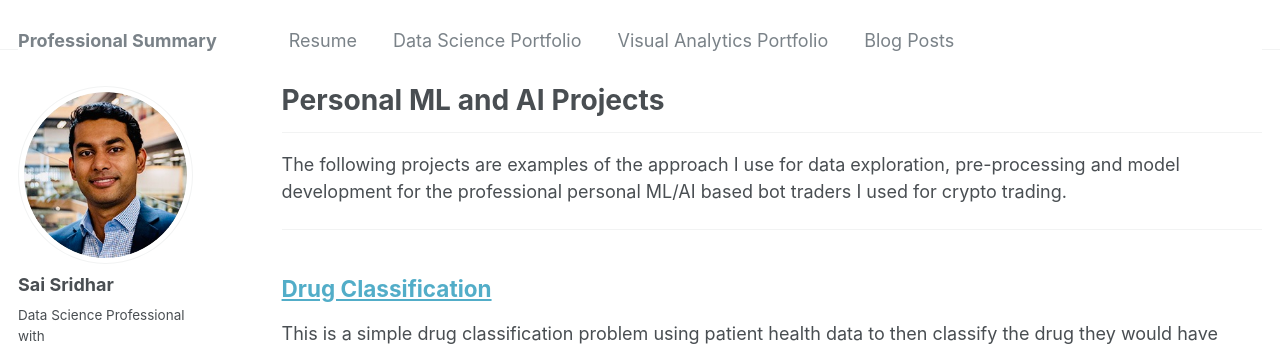
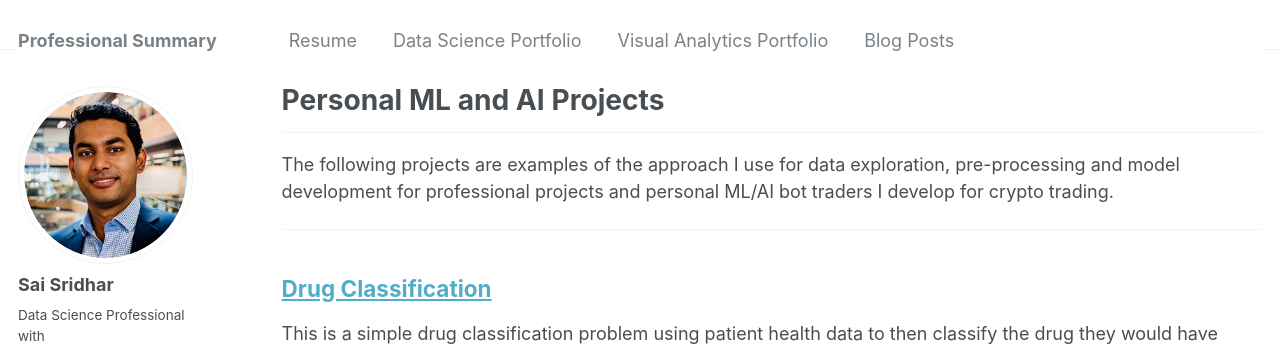
Before and after one commit to saiksridhar/saiksridhar.github.io, a Jekyll site: the page built from _pages/publications.md, in a window 1280 px wide and 1056 px high. Shown: the top 348 px of the window. Built offline with Jekyll 4.4.1, drawn with Linux system fonts in a browser that asks for light colours.

Commit message:
Update publications.md

```diff
--- a/_pages/publications.md
+++ b/_pages/publications.md
@@ -5,7 +5,7 @@ permalink: /publications/
 author_profile: true
 ---
 _________________________________
-The following projects are examples of the approach I use for data exploration, pre-processing and model development for the professional personal ML/AI based bot traders I used for crypto trading.
+The following projects are examples of the approach I use for data exploration, pre-processing and model development for professional projects and personal ML/AI bot traders I develop for crypto trading.
 
 _________________________________
 
```
